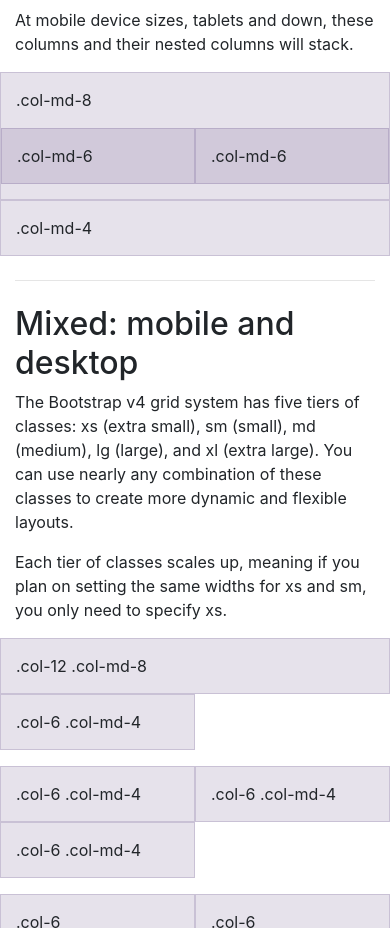
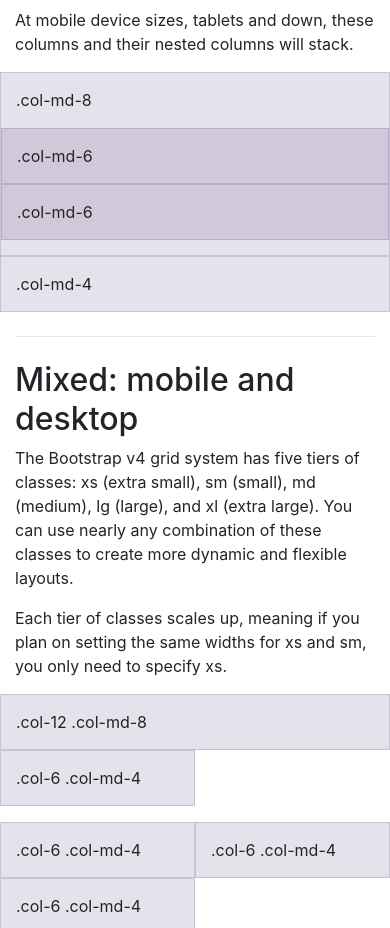
Before and after one commit to qw753954/week6, a plain HTML site: page index.html in a window 390 px wide. Shown: the part 2820-3748 px from the top of the page. Drawn offline with nearby package versions, Linux system fonts and the light colour scheme; files that its build step writes are made by us from their sources.

Commit message:
Update index.html

```diff
--- a/index.html
+++ b/index.html
@@ -91,8 +91,8 @@
                 </p>
 
                 <div class="row">
-                    <div class="col col_primary">.col-md-6</div>
-                    <div class="col col_primary">.col-md-6</div>
+                    <div class="col-md-6 col_primary">.col-md-6</div>
+                    <div class="col-md-6 col_primary">.col-md-6</div>
                 </div>
 
             </div>
```
